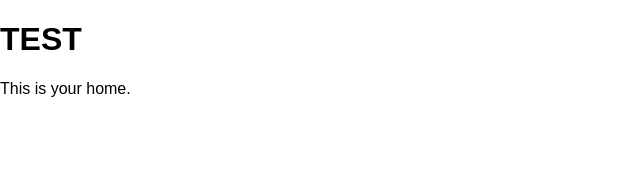
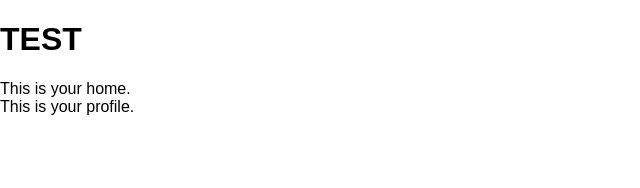
Before and after one commit to mmoga/learning-auth0-react, a React (Create React App) app: page / in a window 1280 px wide. Shown: the top 188 px of the page, without its empty margins (0-640 px from the left). Built offline with nearby package versions, Linux system fonts and the light colour scheme.

Commit message:
created a Profile component

```diff
--- a/src/App.js
+++ b/src/App.js
@@ -3,6 +3,7 @@ import './App.css';
 
 // Components
 import Home from './components/Home';
+import Profile from './components/Profile';
 
 class App extends Component {
   render() {
@@ -12,6 +13,7 @@ class App extends Component {
           TEST
         </h1>
         <Home />
+        <Profile />
       </div>
     );
   }
--- a/src/components/Profile.js
+++ b/src/components/Profile.js
@@ -0,0 +1,9 @@
+import React from 'react';
+
+const Profile = props => (
+    <div>
+        This is your profile.
+    </div>
+)
+
+export default Profile;
```
